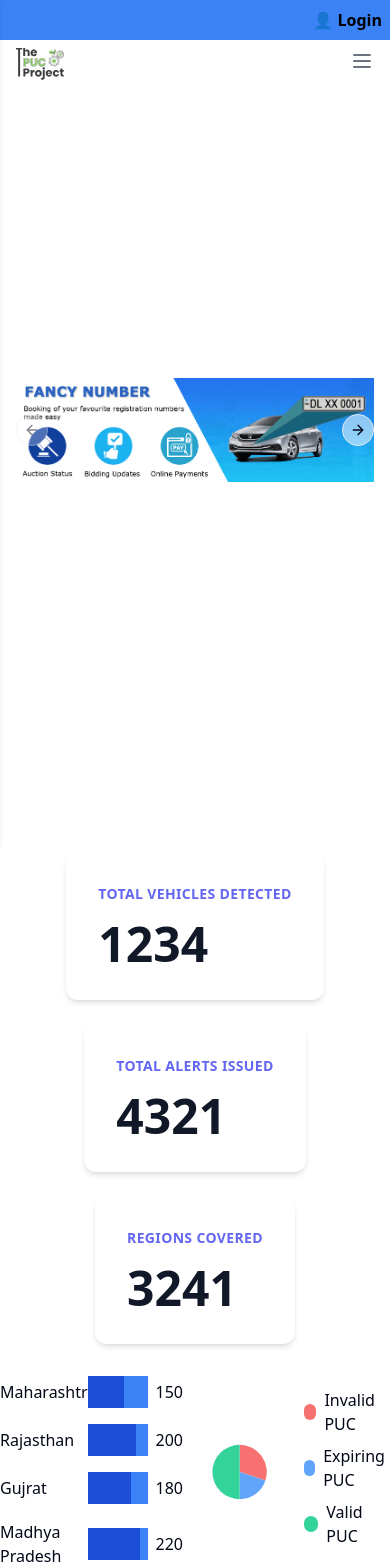
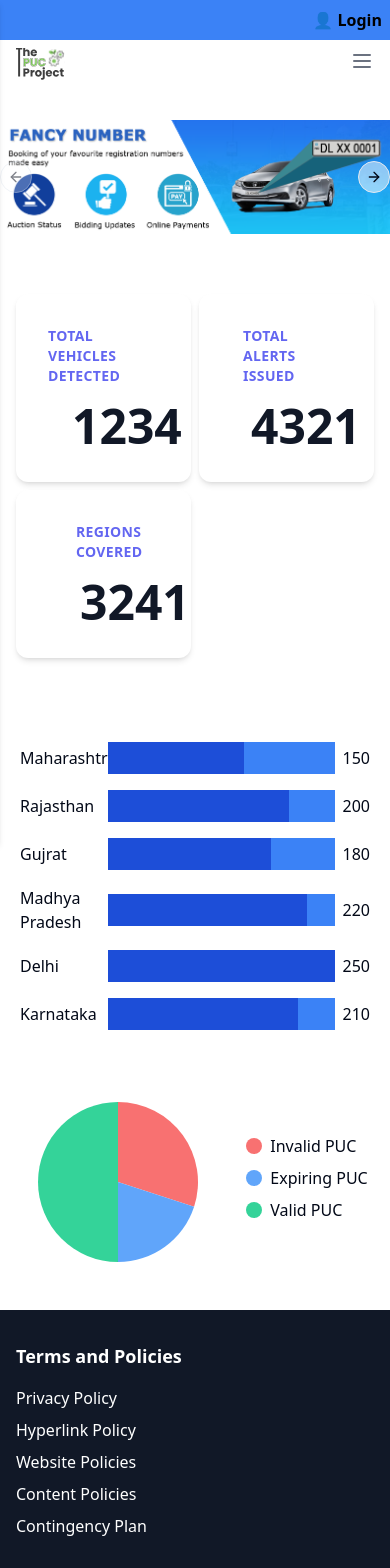
Before and after one commit to vinayrewatkar/PUC-dashboard, a Next.js app: page / in a window 390 px wide. Shown: the top 1568 px of the page. Built offline with nearby package versions, Linux system fonts and the light colour scheme.

Commit message:
tried to make responsive

```diff
--- a/src/app/Register/page.tsx
+++ b/src/app/Register/page.tsx
@@ -21,10 +21,12 @@ const RegisterPage = () => {
   };
 
   return (
-    <div className="flex justify-end items-center min-h-screen bg-white p-10">
-      <div className="w-1/2 mr-10"> {/* Added pl-8 for more left padding */}
+    <div className="sm:grid grid-row-2 md:grid-cols-2 md:gap-6 md:min-h-screen md:bg-white p-10">
+       <div className="flex justify-center py-6 md:w-1/2 md:mr-10  md:items-center"> {/* Added pl-8 for more left padding */}
         <img src="RegisterImage.avif" alt="description" />
       </div>
+
+
       <div className="bg-gray-100 shadow-md rounded-lg p-9 max-w-lg w-full sm:p-8">
         <h2 className="text-2xl font-bold mb-6 text-center text-black">Register</h2>
         <form onSubmit={handleSubmit}>
--- a/src/app/home/components/AlertsIssuedCard.tsx
+++ b/src/app/home/components/AlertsIssuedCard.tsx
@@ -8,9 +8,9 @@ const AlertsIssuedCard = () => {
     <div className="max-w-md mx-auto bg-white rounded-xl shadow-md overflow-hidden md:max-w-2xl">
       <div className="md:flex">
         <div className="p-8">
-          <div className="uppercase tracking-wide text-sm text-indigo-500 font-semibold">Total Alerts Issued</div>
+          <div className="uppercase tracking-wide text-sm text-indigo-500 font-semibold px-3">Total Alerts Issued</div>
           <div className="mt-4 flex items-center">
-            <div className="text-5xl font-bold text-gray-900">{numberOfAlertsIssued}</div>
+            <div className="text-5xl font-bold text-gray-900 px-5">{numberOfAlertsIssued}</div>
           </div>
         </div>
       </div>
--- a/src/app/home/components/Carosaldemo.tsx
+++ b/src/app/home/components/Carosaldemo.tsx
@@ -14,7 +14,7 @@ export function CarouselDemo() {
   }, [activeIndex, images.length]);
 
   return (
-    <div className="flex items-center justify-center h-screen w-full px-4 mt-[-80px]">
+    <div className="flex items-center justify-center w-full mt-4 mb-4 h-100">
       <Carousel className="w-full h-auto flex items-center justify-center bg-gray-200">
         <CarouselContent>
           {images.map((image, index) => (
--- a/src/app/home/components/Navlink.tsx
+++ b/src/app/home/components/Navlink.tsx
@@ -95,7 +95,7 @@ export function Navlink() {
             </a>
           </li>
 
-          <li className="bg-gradient-to-r from-indigo-900 to-blue-600 py-3 px-6">
+          <li className="bg-gradient-to-r from-indigo-900 to-blue-600 py-3 px-6 ">
             <a
               href="/login"
               className="text-white font-bold hover:text-gray-300 transition-colors duration-300"
--- a/src/app/home/components/RegionsCard.tsx
+++ b/src/app/home/components/RegionsCard.tsx
@@ -8,9 +8,9 @@ const RegionsCard = () => {
     <div className="max-w-md mx-auto bg-white rounded-xl shadow-md overflow-hidden md:max-w-2xl">
       <div className="md:flex">
         <div className="p-8">
-          <div className="uppercase tracking-wide text-sm text-indigo-500 font-semibold">Regions covered</div>
+          <div className="uppercase tracking-wide text-sm text-indigo-500 font-semibold px-7">Regions covered</div>
           <div className="mt-4 flex items-center">
-            <div className="text-5xl font-bold text-gray-900">{RegionsCovered}</div>
+            <div className="text-5xl font-bold text-gray-900 px-8">{RegionsCovered}</div>
           </div>
         </div>
       </div>
--- a/src/app/home/components/VehicleCounterCard.tsx
+++ b/src/app/home/components/VehicleCounterCard.tsx
@@ -10,7 +10,7 @@ const VehicleCounterCard = () => {
         <div className="p-8">
           <div className="uppercase tracking-wide text-sm text-indigo-500 font-semibold">Total Vehicles Detected</div>
           <div className="mt-4 flex items-center">
-            <div className="text-5xl font-bold text-gray-900">{numberOfVehiclesDetected}</div>
+            <div className="text-5xl font-bold text-gray-900 px-6">{numberOfVehiclesDetected}</div>
           </div>
         </div>
       </div>
--- a/src/app/login/page.tsx
+++ b/src/app/login/page.tsx
@@ -19,10 +19,10 @@ const LoginPage = () => {
   };
 
   return (
-    <div className="flex justify-end items-center min-h-screen bg-white p-10">
-      <div className="w-1/2 mr-10">
-        <img src="LoginImage.png" alt="description" />
-      </div>
+    <div className="sm:grid grid-row-2 md:grid-cols-2 md:gap-6 md:min-h-screen md:bg-white p-10">
+      <div className="flex justify-center py-6 md:w-1/2 md:mr-10  md:items-center">
+  <img className="h-56 " src="LoginImage.png" alt="description" />
+</div>
       <div className="bg-gray-100 shadow-md rounded-lg p-9 max-w-lg w-full sm:p-8">
         <h2 className="text-2xl font-bold mb-6 text-center text-black">Login</h2>
         <div className="mb-4 flex items-center justify-center">
--- a/src/app/page.tsx
+++ b/src/app/page.tsx
@@ -10,19 +10,44 @@ import PieChart from "./home/components/PieChart";
 export default function Home() {
   return (
     <main>
-      <CarouselDemo />
-      <div className="flex flex-wrap justify-center gap-6">
+      {/* only for large screen */}
+      <div className =" hidden md:block lg:block">
+        <div className="my-16">
+        <CarouselDemo />
+        </div>
+
+      <div className="grid grid-cols-2 gap-6">
+      <div className="grid grid-row-2 gap-6 py-8 md:py-10">
+      <div className="pb-4 md:pb-0"><BarChart /></div>
+      <div><PieChart /></div>
+      </div>
+
+      <div className="grid grid-row-3 gap-6 py-8 md:py-10">
       <VehicleCounterCard />
       <AlertsIssuedCard />
       <RegionsCard />
     </div>
-    <div className="grid grid-cols-2 gap-6 py-8 md:py-10">
-  <div className="pb-4 md:pb-0"><BarChart /></div>
-  <div><PieChart /></div>
+    </div>
 </div>
 
 
-
+{/* only for small screens */}
+ <div className ="md:hidden  ">
+ <div className="my-8">
+        <CarouselDemo />
+        </div>
+     <div className="grid grid-row-2 gap-6">
+      <div className="grid grid-cols-2 gap-2 py-7">
+      <div className="ml-4"><VehicleCounterCard /></div>
+      <div className="mr-4"><AlertsIssuedCard /></div>
+      <div className="ml-4"><RegionsCard /></div>
+    </div>
+    <div className="grid  gap-6 py-8 md:py-10">
+        <div className="pb-4 md:pb-0 mx-5"><BarChart /></div>
+        <div><PieChart /></div>
+      </div>
+    </div>
+ </div>
     </main>
   );
 }
```
